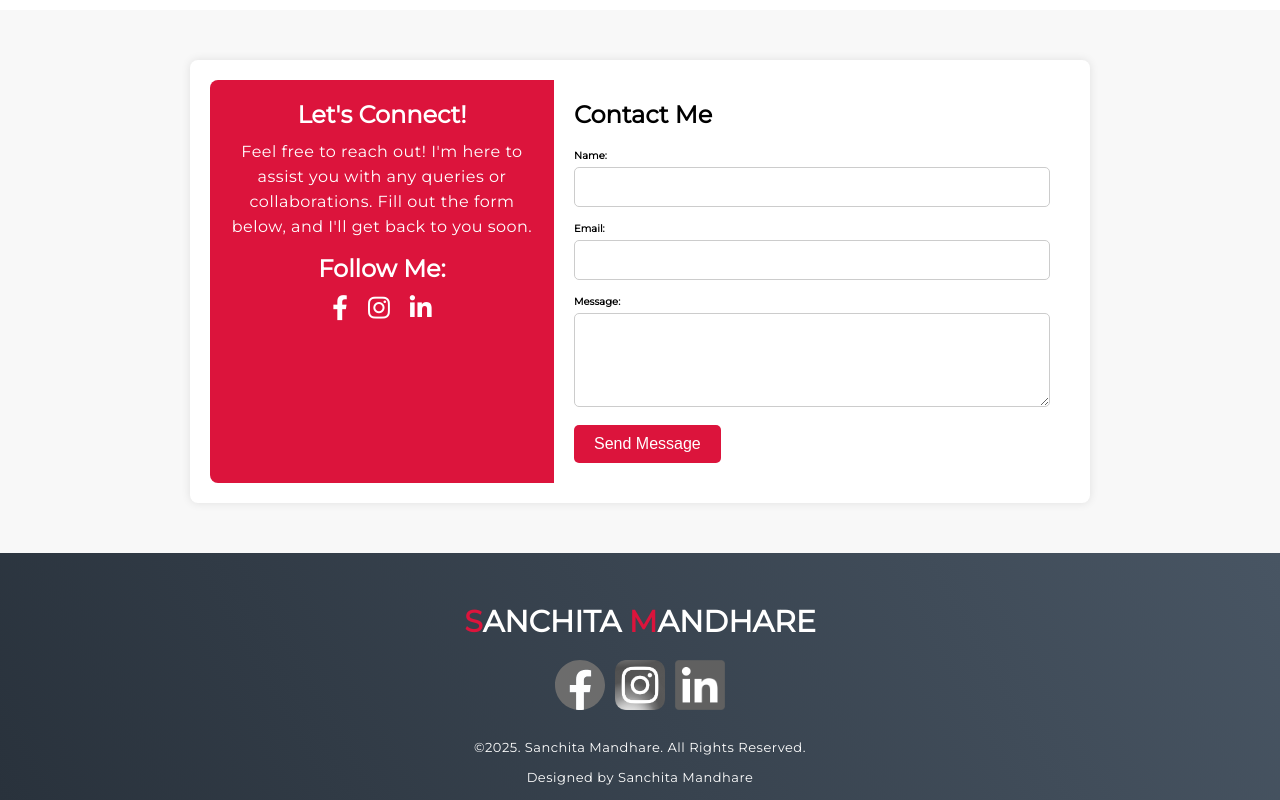
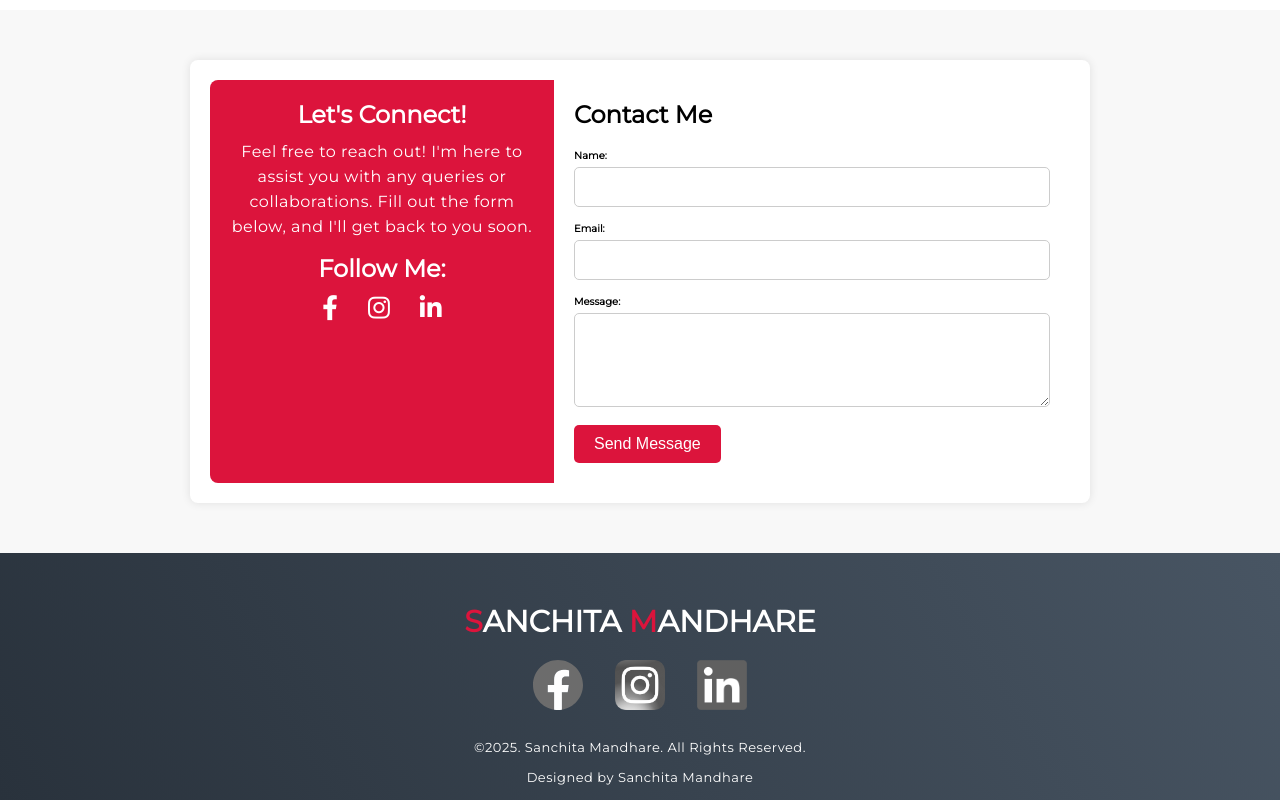
Before and after one commit to sanchita-03/13567_Sanchita_Portfolio, a plain HTML site: page index.html in a window 1280 px wide. Shown: the part 5708-6508 px from the top of the page. Drawn offline with nearby package versions, Linux system fonts and the light colour scheme.

Commit message:
gap in footer icon

```diff
--- a/style/style.css
+++ b/style/style.css
@@ -708,6 +708,7 @@ padding-top: 25px;
     margin-bottom: 10px;
 }
 #footer .social-icon {
+    gap: 22px;
     display: flex;
     margin-top: 20px;
     margin-bottom: 20px;
@@ -798,7 +799,7 @@ padding-top: 25px;
 .social-icons {
     display: flex;
     justify-content: center;
-    gap: 20px;
+    gap: 30px;
 }
 
 .social-icons a {
```
